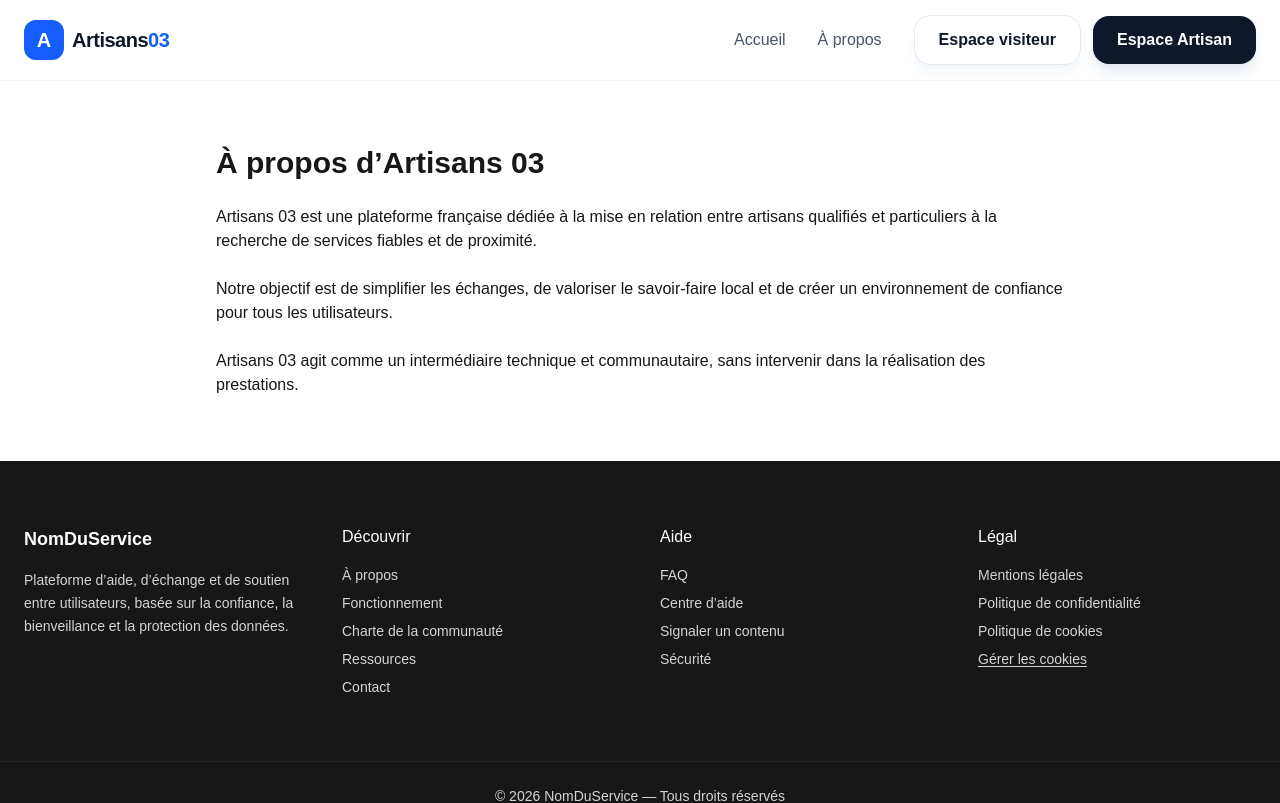
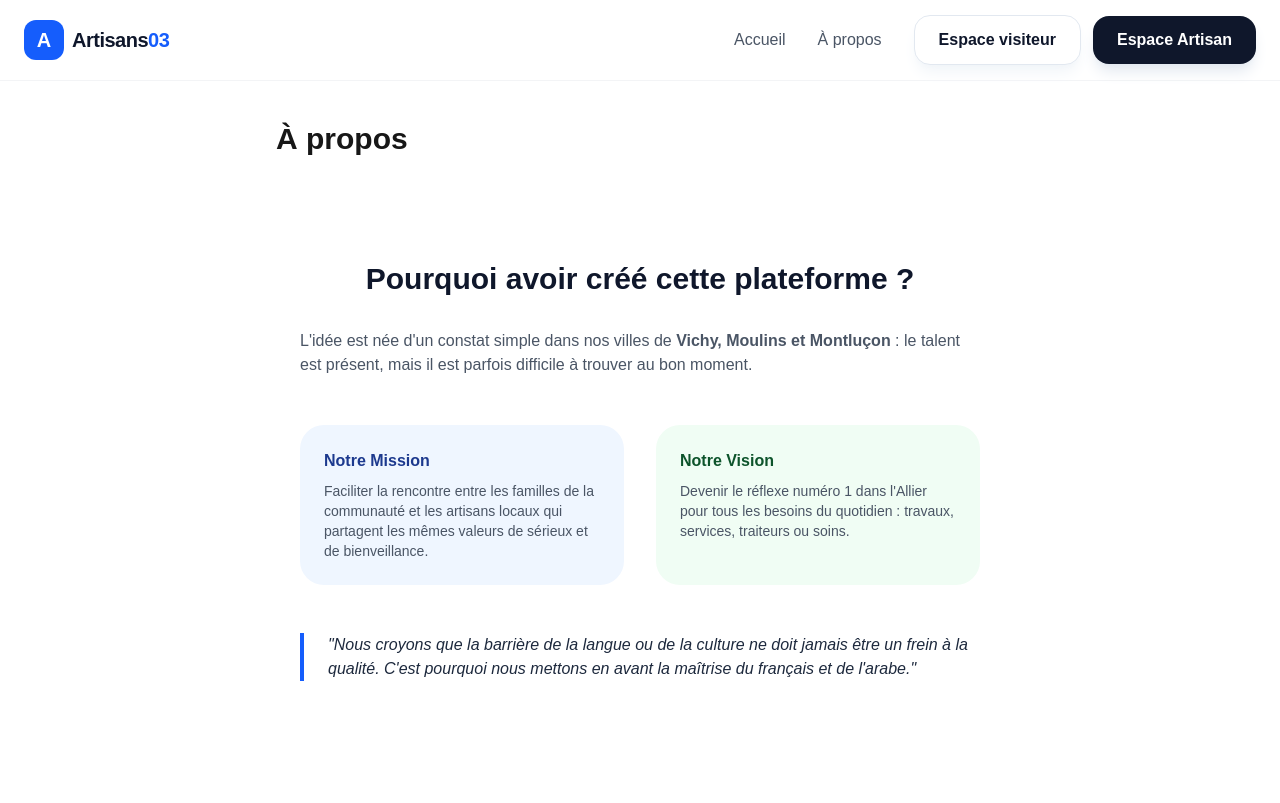
Before and after one commit to hmekki01/sahbi, a Next.js app: page /a-propos in a window 1280 px wide. Shown: the top 803 px of the page. Built offline with nearby package versions, Linux system fonts and the light colour scheme; no server answers.

Commit message:
correction du lien a propos

```diff
--- a/app/a-propos/page.tsx
+++ b/app/a-propos/page.tsx
@@ -1,23 +1,18 @@
-export default function AProposPage() {
-return (
-<main className="max-w-4xl mx-auto px-6 py-16 space-y-6">
-<h1 className="text-3xl font-bold">À propos d’Artisans 03</h1>
+// app/a-propos/page.tsx
+import type { Metadata } from "next";
+// Si tu as l’alias "@", garde-le. Sinon, utilise un import relatif: "../../components/AboutSection"
+import AboutSection from "@/components/AboutSection";
 
-<p>
-Artisans 03 est une plateforme française dédiée à la mise en relation
-entre artisans qualifiés et particuliers à la recherche de services
-fiables et de proximité.
-</p>
+export const metadata: Metadata = {
+  title: "À propos — TonSite",
+  description: "En savoir plus sur notre équipe, notre mission et notre produit.",
+};
 
-<p>
-Notre objectif est de simplifier les échanges, de valoriser le savoir-faire
-local et de créer un environnement de confiance pour tous les utilisateurs.
-</p>
-
-<p>
-Artisans 03 agit comme un intermédiaire technique et communautaire,
-sans intervenir dans la réalisation des prestations.
-</p>
-</main>
-);
+export default function Page() {
+  return (
+    <div className="max-w-3xl mx-auto py-10 px-5">
+      <h1 className="text-2xl md:text-3xl font-bold mb-6">À propos</h1>
+      <AboutSection />
+    </div>
+  );
 }
```
